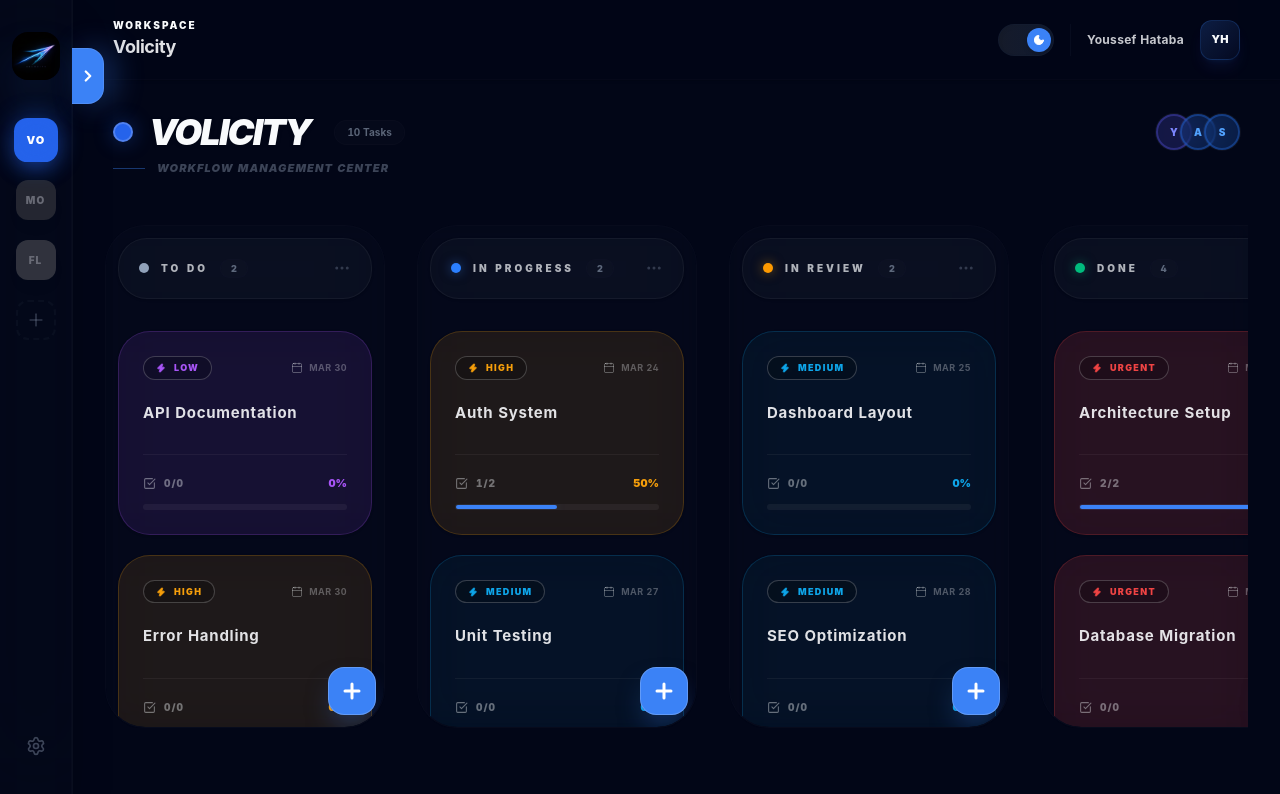
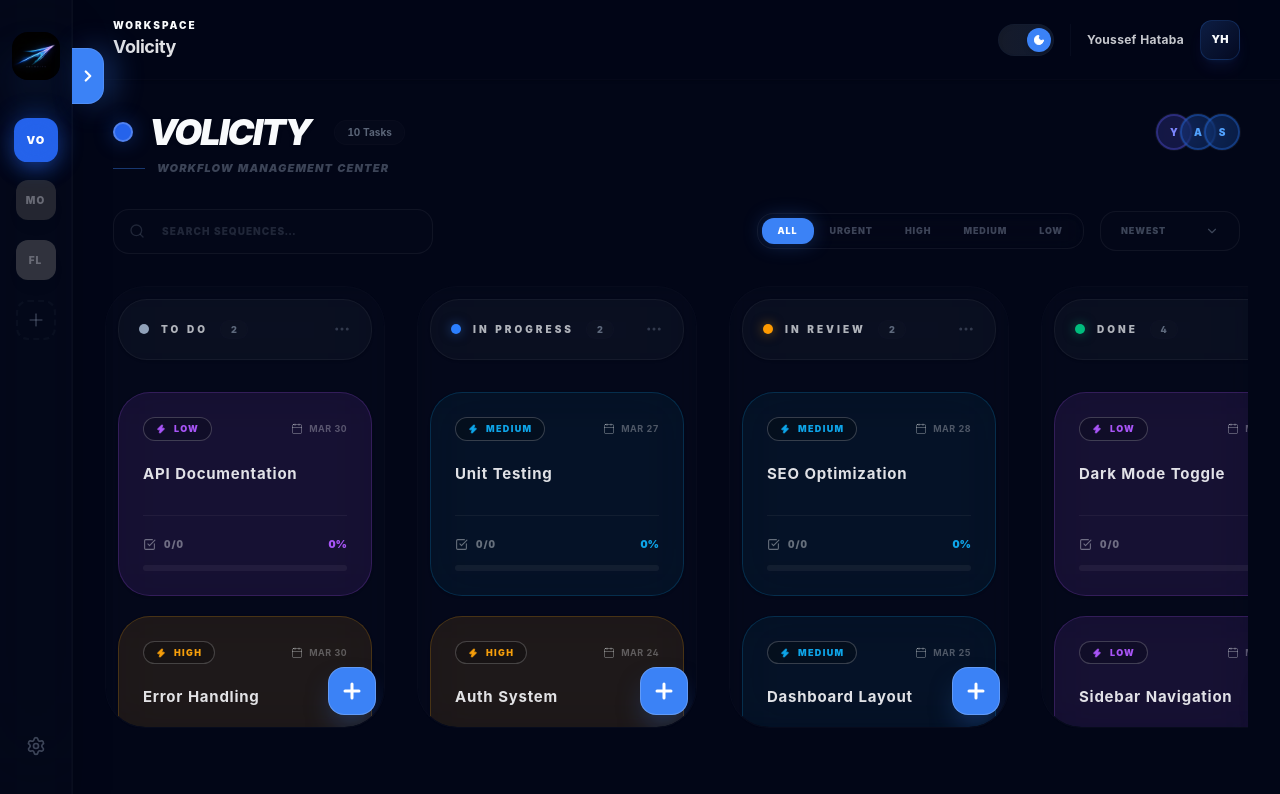
Before and after one commit to youssef-hataba/velocity, a React (Vite) app: page / in a window 1280 px wide. Shown: the top 794 px of the page. Built offline with nearby package versions, Linux system fonts and the light colour scheme.

Commit message:
filter & sort & search in board

```diff
--- a/src/components/tabs/board/Board.tsx
+++ b/src/components/tabs/board/Board.tsx
@@ -1,8 +1,13 @@
+import { useState, useMemo, type ChangeEvent } from "react";
 import Column from "./Column";
 import { LayoutGrid } from "lucide-react";
 import { BoardHeader } from "./BoardHeader";
-import type { Status } from "@/types/board";
+import { BoardControls } from "./BoardControls";
+import type { Status, Priority, Task } from "@/types/board";
 import { useBoardStore } from "@/store/useBoardStore";
+
+export type SortOption = "newest" | "priority" | "alphabetical";
+export type PriorityFilter = Priority | "all";
 
 const COLUMNS: { title: string; status: Status }[] = [
   { title: "To Do", status: "todo" },
@@ -12,12 +17,47 @@ const COLUMNS: { title: string; status: Status }[] = [
 ];
 
 const Board = () => {
-  const tasks = useBoardStore((state) => state.tasks) || [];
+  const tasksFromStore = useBoardStore((state) => state.tasks);
   const activeProjectId = useBoardStore((state) => state.activeProjectId);
   const projects = useBoardStore((state) => state.projects) || [];
 
+  const [searchQuery, setSearchQuery] = useState<string>("");
+  const [activePriority, setActivePriority] = useState<PriorityFilter>("all");
+  const [sortBy, setSortBy] = useState<SortOption>("newest");
+
   const activeProject = projects.find((p) => p.id === activeProjectId);
-  const projectTasks = tasks.filter((task) => task.projectId === activeProjectId);
+
+  const filteredAndSortedTasks = useMemo(() => {
+    const tasks = [...(tasksFromStore || [])];
+
+    const filtered = tasks.filter((task: Task) => {
+      const isInProject = task.projectId === activeProjectId;
+      const matchesSearch =
+        task.title.toLowerCase().includes(searchQuery.toLowerCase()) ||
+        (task.description?.toLowerCase().includes(searchQuery.toLowerCase()) ?? false);
+      const matchesPriority = activePriority === "all" || task.priority === activePriority;
+
+      return isInProject && matchesSearch && matchesPriority;
+    });
+
+    return filtered.sort((a, b) => {
+      if (sortBy === "newest") {
+        return new Date(b.createdAt).getTime() - new Date(a.createdAt).getTime();
+      }
+      if (sortBy === "priority") {
+        const weight: Record<Priority, number> = { urgent: 4, high: 3, medium: 2, low: 1 };
+        return weight[b.priority] - weight[a.priority];
+      }
+      if (sortBy === "alphabetical") {
+        return a.title.localeCompare(b.title);
+      }
+      return 0;
+    });
+  }, [tasksFromStore, activeProjectId, searchQuery, activePriority, sortBy]);
+
+  const handleSearchChange = (e: ChangeEvent<HTMLInputElement>) => {
+    setSearchQuery(e.target.value);
+  };
 
   if (!activeProject) {
     return (
@@ -33,8 +73,17 @@ const Board = () => {
   }
 
   return (
-    <div className="h-full flex flex-col gap-12">
-      <BoardHeader project={activeProject} tasksCount={projectTasks.length} />
+    <div className="h-full flex flex-col gap-8">
+      <BoardHeader project={activeProject} tasksCount={filteredAndSortedTasks.length} />
+
+      <BoardControls
+        searchQuery={searchQuery}
+        onSearchChange={handleSearchChange}
+        activePriority={activePriority}
+        onPriorityChange={setActivePriority}
+        sortBy={sortBy}
+        onSortChange={setSortBy}
+      />
 
       <div className="flex-1 flex gap-8 overflow-x-auto pb-10 pr-10 custom-scrollbar scroll-smooth items-start">
         {COLUMNS.map((col) => (
@@ -42,8 +91,8 @@ const Board = () => {
             key={col.status}
             title={col.title}
             status={col.status}
-            tasks={projectTasks.filter((t) => t.status === col.status)}
-            onTaskClick={(task) => console.log("Task:", task)}
+            tasks={filteredAndSortedTasks.filter((t) => t.status === col.status)}
+            onTaskClick={(task) => console.log("Sequence Focus:", task.id)}
           />
         ))}
       </div>
--- /dev/null
+++ b/src/components/tabs/board/BoardControls.tsx
@@ -0,0 +1,123 @@
+import { useState } from "react";
+import type { ChangeEvent, FC } from "react";
+import { Search, ChevronDown, Clock, BarChart2, SortAsc, type LucideProps } from "lucide-react";
+import { motion, AnimatePresence } from "framer-motion";
+import type { SortOption, PriorityFilter } from "./Board";
+
+interface SortOptionConfig {
+  value: SortOption;
+  label: string;
+  icon: FC<LucideProps>;
+}
+
+interface BoardControlsProps {
+  searchQuery: string;
+  onSearchChange: (e: ChangeEvent<HTMLInputElement>) => void;
+  activePriority: PriorityFilter;
+  onPriorityChange: (priority: PriorityFilter) => void;
+  sortBy: SortOption;
+  onSortChange: (option: SortOption) => void;
+}
+
+export const BoardControls = ({
+  searchQuery,
+  onSearchChange,
+  activePriority,
+  onPriorityChange,
+  sortBy,
+  onSortChange,
+}: BoardControlsProps) => {
+  const [isSortOpen, setIsSortOpen] = useState(false);
+
+  const priorities: PriorityFilter[] = ["all", "urgent", "high", "medium", "low"];
+
+  const sortOptions: SortOptionConfig[] = [
+    { value: "newest", label: "NEWEST", icon: Clock },
+    { value: "priority", label: "PRIORITY", icon: BarChart2 },
+    { value: "alphabetical", label: "A-Z INDEX", icon: SortAsc },
+  ];
+
+  const currentSortLabel = sortOptions.find(opt => opt.value === sortBy)?.label;
+
+  return (
+    <div className="flex flex-wrap items-center justify-between gap-4 px-2">
+      <div className="relative group min-w-[320px]">
+        <Search
+          size={16}
+          className="absolute left-4 top-1/2 -translate-y-1/2 text-muted/20 group-focus-within:text-primary transition-colors duration-300"
+        />
+        <input
+          type="text"
+          placeholder="SEARCH SEQUENCES..."
+          value={searchQuery}
+          onChange={onSearchChange}
+          className="w-full bg-steel/5 border border-white/5 rounded-2xl py-3.5 pl-12 pr-4 text-[10px] font-black tracking-widest focus:outline-none focus:border-primary/30 focus:bg-steel/10 transition-all placeholder:text-muted/20 text-foreground"
+        />
+      </div>
+
+      <div className="flex items-center gap-4">
+        <div className="flex bg-steel/5 p-1 rounded-2xl border border-white/5 backdrop-blur-md shadow-inner">
+          {priorities.map((p) => (
+            <button
+              key={p}
+              onClick={() => onPriorityChange(p)}
+              className={`px-4 py-1.5 rounded-xl text-[9px] font-black uppercase tracking-widest transition-all duration-500 ${
+                activePriority === p
+                ? "bg-primary text-white shadow-[0_0_20px_rgba(59,130,246,0.3)]"
+                : "text-muted/40 hover:text-muted/60"
+              }`}
+            >
+              {p}
+            </button>
+          ))}
+        </div>
+
+        <div className="relative">
+          <button
+            onClick={() => setIsSortOpen(!isSortOpen)}
+            className="flex items-center gap-3 bg-steel/5 border border-white/5 rounded-2xl py-3 px-5 text-[9px] font-black uppercase tracking-widest text-muted/40 hover:text-primary hover:border-primary/20 transition-all min-w-35 justify-between group"
+          >
+            <span className="group-hover:scale-105 transition-transform">{currentSortLabel}</span>
+            <ChevronDown size={14} className={`transition-transform duration-300 ${isSortOpen ? "rotate-180" : ""}`} />
+          </button>
+
+          <AnimatePresence>
+            {isSortOpen && (
+              <>
+                <div className="fixed inset-0 z-40" onClick={() => setIsSortOpen(false)} />
+                <motion.div
+                  initial={{ opacity: 0, y: 10, scale: 0.95 }}
+                  animate={{ opacity: 1, y: 0, scale: 1 }}
+                  exit={{ opacity: 0, y: 10, scale: 0.95 }}
+                  transition={{ duration: 0.2, ease: "easeOut" }}
+                  className="absolute right-0 mt-3 w-48 bg-[#0C0C0C]/90 backdrop-blur-2xl border border-white/10 rounded-3xl shadow-[0_20px_50px_rgba(0,0,0,0.5)] p-2 z-50 overflow-hidden"
+                >
+                  {sortOptions.map((option) => {
+                    const Icon = option.icon;
+                    return (
+                      <button
+                        key={option.value}
+                        onClick={() => {
+                          onSortChange(option.value);
+                          setIsSortOpen(false);
+                        }}
+                        className={`w-full flex items-center gap-3 px-4 py-3 rounded-xl text-[9px] font-black uppercase tracking-widest transition-all ${
+                          sortBy === option.value
+                          ? "bg-primary/10 text-primary border border-primary/20"
+                          : "text-muted/40 hover:bg-white/5 hover:text-foreground"
+                        }`}
+                      >
+                        <Icon size={14} />
+                        {option.label}
+                      </button>
+                    );
+                  })}
+                </motion.div>
+              </>
+            )}
+          </AnimatePresence>
+        </div>
+      </div>
+    </div>
+  );
+};
```
